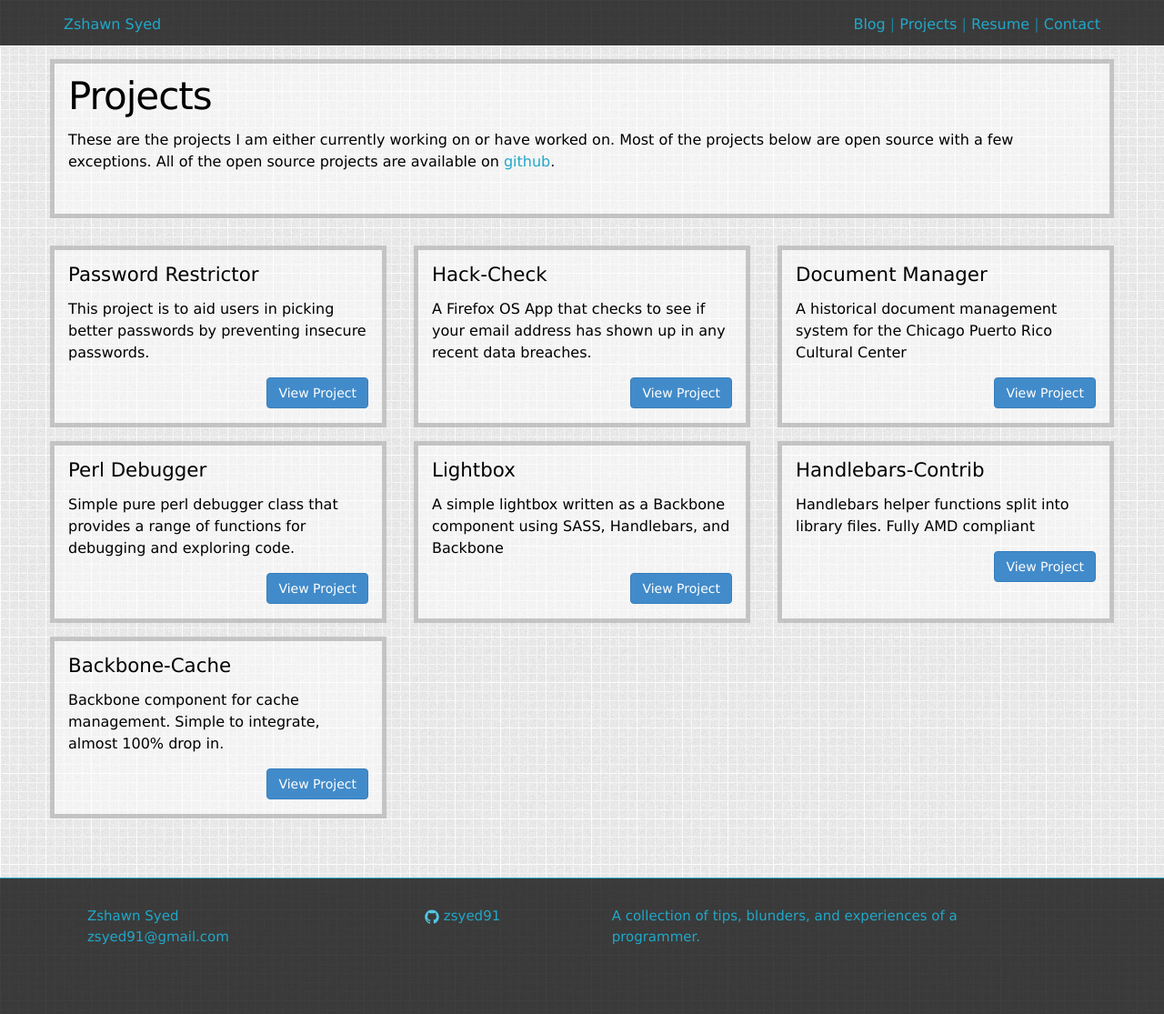
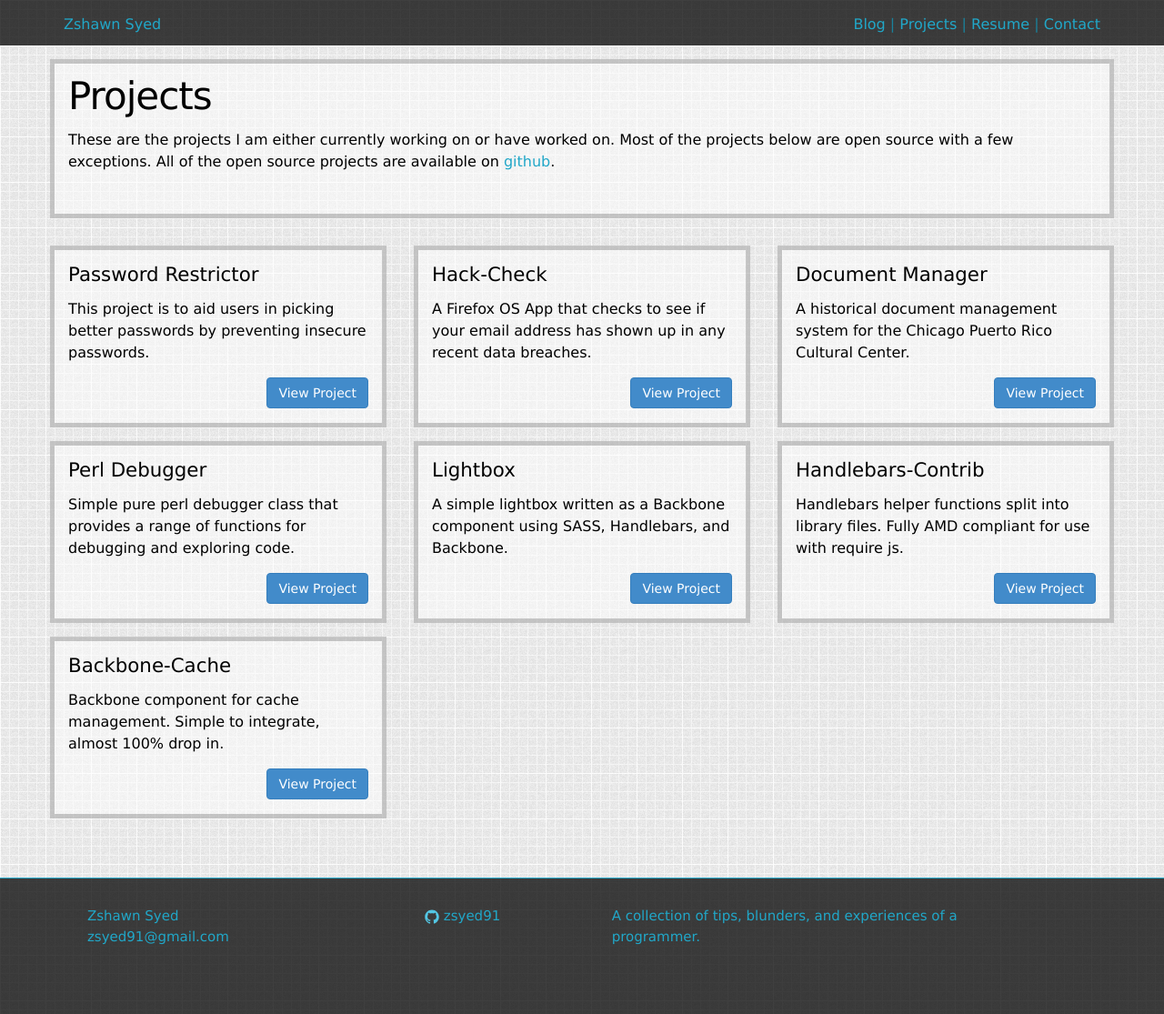
Before and after one commit to zsyed91/zsyed91.github.io, a Jekyll site: the page built from projects.md, in a window 1280 px wide. Shown: the whole page at 91% size. Built offline with Jekyll 4.4.1, drawn with Linux system fonts in a browser that asks for light colours.

Commit message:
Add periods to the end of each description

```diff
--- a/projects.md
+++ b/projects.md
@@ -37,7 +37,7 @@ overview: These are the projects I am either currently working on or have worked
 		<li class="col-lg-4 col-sm-6">
 			<div class="content">
 				<h2>Document Manager</h2>
-				<p>A historical document management system for the Chicago Puerto Rico Cultural Center</p>
+				<p>A historical document management system for the Chicago Puerto Rico Cultural Center.</p>
 
 				<a href="/projects/prcc"
 					class="hidden-xs btn btn-primary btn-md pull-right"
@@ -68,7 +68,7 @@ overview: These are the projects I am either currently working on or have worked
 		<li class="col-lg-4 col-sm-6">
 			<div class="content">
 				<h2>Lightbox</h2>
-				<p>A simple lightbox written as a Backbone component using SASS, Handlebars, and Backbone</p>
+				<p>A simple lightbox written as a Backbone component using SASS, Handlebars, and Backbone.</p>
 
 				<a href="/projects/lightbox"
 					class="hidden-xs btn btn-primary btn-md pull-right"
@@ -84,7 +84,7 @@ overview: These are the projects I am either currently working on or have worked
 		<li class="col-lg-4 col-sm-6">
 			<div class="content">
 				<h2>Handlebars-Contrib</h2>
-				<p>Handlebars helper functions split into library files. Fully AMD compliant</p>
+				<p>Handlebars helper functions split into library files. Fully AMD compliant for use with require js.</p>
 
 				<a href="/projects/handlebars-contrib"
 					class="hidden-xs btn btn-primary btn-md pull-right"
```
